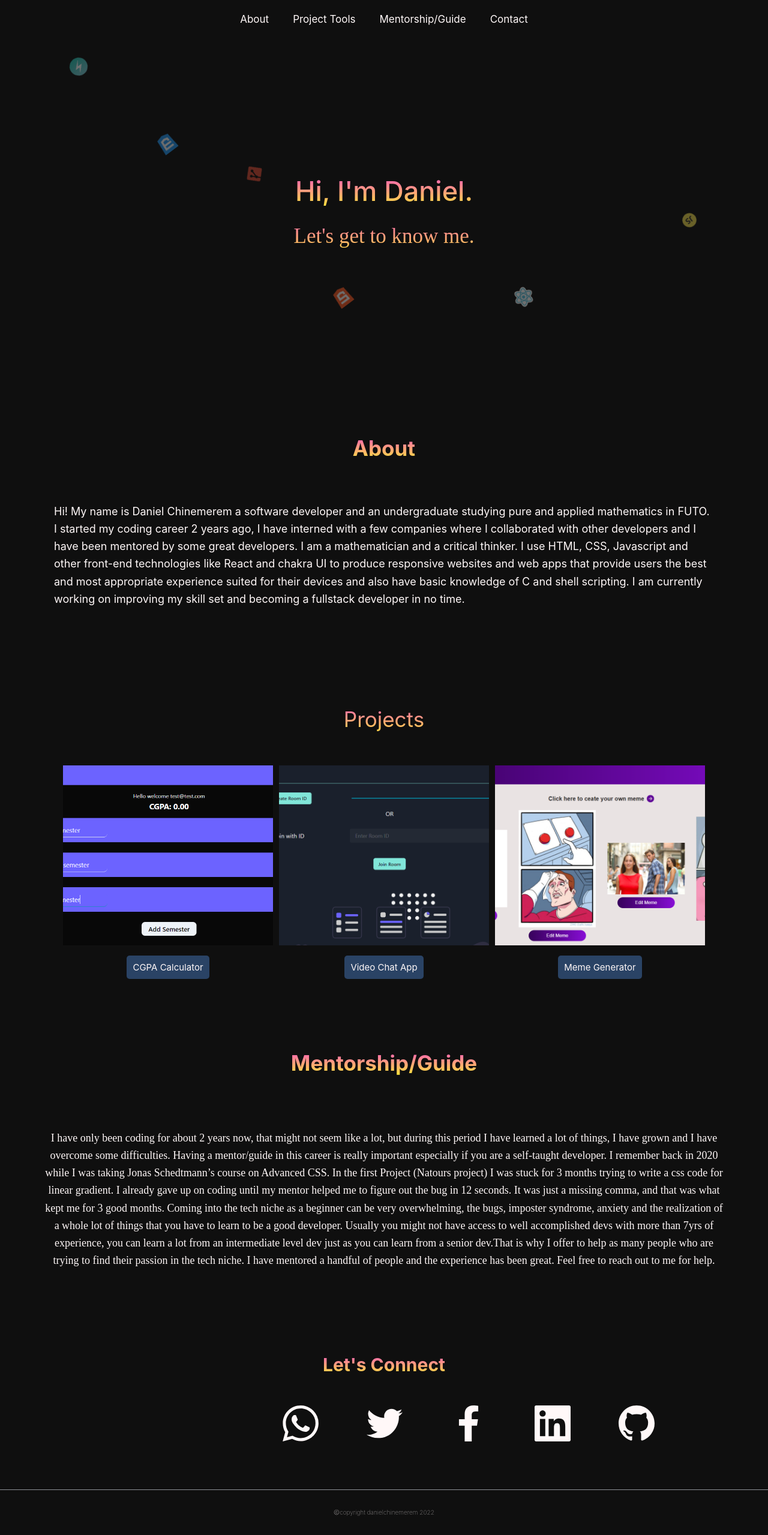
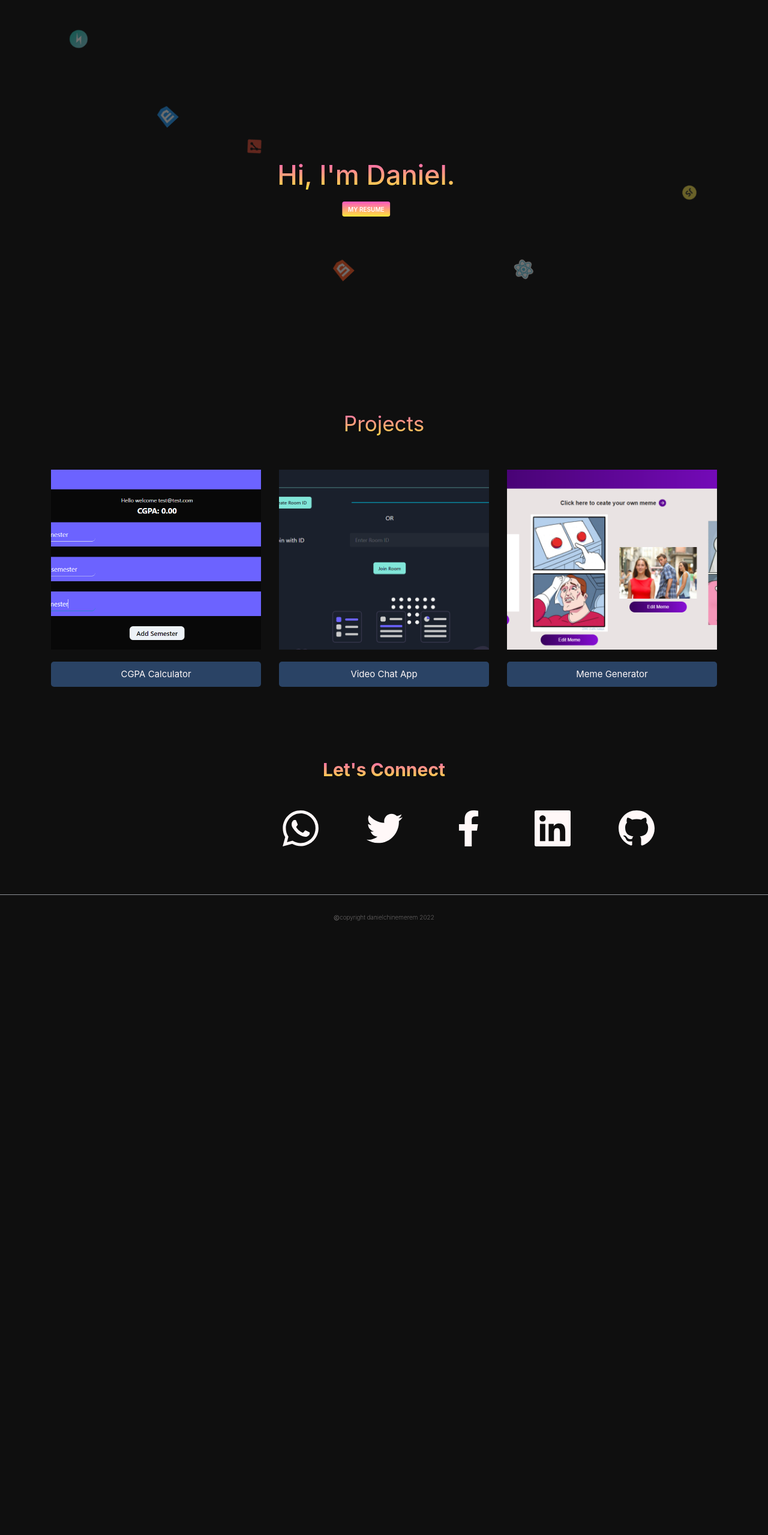
Before and after one commit to codacdanny/portfolio-site, a React (Create React App) app: page / in a window 1280 px wide. Shown: the whole page at 60% size. After the commit the page ends 1567 px from the top, so only its background shows below. Built offline with nearby package versions, Linux system fonts and the light colour scheme.

Commit message:
eliminated unnecessary details and optimizing portfolio

```diff
--- a/src/App.js
+++ b/src/App.js
@@ -2,17 +2,15 @@ import React from 'react';
 import { ChakraProvider, Box, VStack, Flex } from '@chakra-ui/react';
 
 import { Logo } from './Logo';
-import Nav from './components/header/Nav';
 import HeaderText from './components/header/HeaderText';
-import AboutText from './components/About/AboutText';
+
 import Projects from './components/About/Projects';
-import Mentor from './components/others/Mentor';
+
 import Contact from './components/others/Contact';
 import Copyright from './components/others/Copyright';
 import theme from './components/others/theme';
 
 function App() {
-  console.log(theme);
   return (
     <ChakraProvider theme={theme}>
       <VStack
@@ -21,7 +19,6 @@ function App() {
         alignContent="center"
         overflowX="hidden"
       >
-        <Nav />
         <Box textAlign="center">
           <Flex flexDir="row">
             <Logo h="3rem" pointerEvents="none" opacity="0.4" />
@@ -29,9 +26,8 @@ function App() {
           <HeaderText />
         </Box>
 
-        <AboutText />
         <Projects />
-        <Mentor />
+
         <Contact />
         <Copyright />
       </VStack>
--- a/src/components/About/AboutText.js
+++ /dev/null
@@ -1,63 +0,0 @@
-import { Box, Container, Heading, Text } from '@chakra-ui/react';
-import React from 'react';
-
-const AboutText = () => {
-  const date = new Date();
-  const curDate = date.getFullYear() - 2020;
-  return (
-    <Box mb="6rem" id="about">
-      <Container
-        my="0"
-        mx="auto"
-        padding={{
-          base: '0.5rem',
-          lg: '5rem',
-        }}
-        maxWidth="100%"
-      >
-        <Heading
-          as="h2"
-          fontSize={{
-            base: '2.5rem',
-            lg: '3.5rem',
-            xl: '4.5rem',
-          }}
-          textAlign="center"
-          mb="3rem"
-          bgGradient="linear(to-l, #FEECE9, #CCD1E4)"
-          bgClip="text"
-        >
-          About
-        </Heading>
-
-        <Box h="100%">
-          <Text
-            fontSize={{
-              base: '1.6rem',
-              lg: '1.8rem',
-            }}
-            p={{
-              base: '1rem',
-              lg: '4rem',
-            }}
-            lineHeight="tall"
-          >
-            Hi! My name is Daniel Chinemerem a software developer and an
-            undergraduate studying pure and applied mathematics in FUTO. I
-            started my coding career {curDate} years ago, I have interned with a
-            few companies where I collaborated with other developers and I have
-            been mentored by some great developers. I am a mathematician and a
-            critical thinker. I use HTML, CSS, Javascript and other front-end
-            technologies like React and chakra UI to produce responsive websites
-            and web apps that provide users the best and most appropriate
-            experience suited for their devices and also have basic knowledge of
-            C and shell scripting. I am currently working on improving my skill
-            set and becoming a fullstack developer in no time.
-          </Text>
-        </Box>
-      </Container>
-    </Box>
-  );
-};
-
-export default AboutText;
--- a/src/components/About/Projects.js
+++ b/src/components/About/Projects.js
@@ -29,14 +29,14 @@ const Projects = () => {
           Projects
         </Text>
         <Flex
-          gap="1rem"
+          gap="3rem"
           justifyContent="center"
           flexDir={{
             base: 'column',
             lg: 'row',
           }}
         >
-          <Box textAlign="center" fontSize="2rem">
+          <Flex textAlign="center" fontSize="2rem" flexDir="column">
             <Image
               src={theGrader}
               alt="CGPA calculator"
@@ -63,8 +63,8 @@ const Projects = () => {
             >
               CGPA Calculator
             </Link>
-          </Box>
-          <Box textAlign="center" fontSize="2rem">
+          </Flex>
+          <Flex textAlign="center" fontSize="2rem" flexDir="column">
             <Image
               src={budget}
               alt="budget app"
@@ -89,9 +89,9 @@ const Projects = () => {
             >
               Video Chat App
             </Link>
-          </Box>
+          </Flex>
 
-          <Box textAlign="center" fontSize="2rem">
+          <Flex textAlign="center" fontSize="2rem" flexDir="column">
             <Image
               src={meme}
               alt="meme"
@@ -116,7 +116,7 @@ const Projects = () => {
             >
               Meme Generator
             </Link>
-          </Box>
+          </Flex>
         </Flex>
       </Container>
     </Box>
--- a/src/components/header/HeaderText.js
+++ b/src/components/header/HeaderText.js
@@ -1,13 +1,13 @@
 import React from 'react';
-import { Box, Flex, Heading } from '@chakra-ui/react';
+import { Box, Flex, Heading, Button } from '@chakra-ui/react';
 
 const HeaderText = () => {
   return (
     <Box
       className="center"
       top={{
-        base: '3%',
-        lg: '14%',
+        base: '13%',
+        lg: '20%',
       }}
       left="50%"
       zIndex="banner"
@@ -18,8 +18,8 @@ const HeaderText = () => {
         alignItems="center"
         flexDir="column"
         h={{
-          base: '40vh',
-          lg: '75vh',
+          base: '70vh',
+          lg: '95vh',
         }}
         w="100%"
       >
@@ -36,21 +36,12 @@ const HeaderText = () => {
         >
           Hi, I'm Daniel.
         </Heading>
-
-        <Heading
-          as="h2"
-          className="zoomIn"
-          fontSize={{
-            base: '1.5rem',
-            lg: '3.5rem',
-            xl: '4.5rem',
-          }}
-          fontWeight="light"
-          fontFamily="cursive"
-          p="1rem"
+        <Button
+          bgGradient="linear-gradient(to top, #ffe838, #fd57bf)"
+          colorScheme="pink"
         >
-          Let's get to know me.
-        </Heading>
+          MY RESUME
+        </Button>
       </Flex>
     </Box>
   );
--- a/src/components/header/Nav.js
+++ /dev/null
@@ -1,79 +0,0 @@
-import React from 'react';
-
-import { Box, Flex, Link } from '@chakra-ui/react';
-
-const Nav = () => {
-  return (
-    <Flex
-      pos="relative"
-      top="2rem"
-      justifyContent="center"
-      alignItems="center"
-      maxWidth="100%"
-    >
-      <Flex>
-        <Box
-          visibility={{
-            base: 'hidden',
-            lg: 'visible',
-          }}
-          fontSize="1.7rem"
-        >
-          <Link
-            href="#about"
-            className="nav-link"
-            mr="3rem"
-            p="0.5rem"
-            _hover={{
-              bgGradient: 'linear(to-b, #ffe838, #fd57bf)',
-              bgClip: 'text',
-              transform: 'scale(1.2)',
-            }}
-          >
-            About
-          </Link>
-          <Link
-            href="#projects"
-            mr="3rem"
-            className="nav-link"
-            p="0.5rem"
-            _hover={{
-              bgGradient: 'linear(to-b, #ffe838, #fd57bf)',
-              bgClip: 'text',
-              transform: 'scale(1.2)',
-            }}
-          >
-            Project Tools
-          </Link>
-          <Link
-            href="#mentor"
-            mr="3rem"
-            className="nav-link"
-            p="0.5rem"
-            _hover={{
-              bgGradient: 'linear(to-b, #ffe838, #fd57bf)',
-              bgClip: 'text',
-              transform: 'scale(1.2)',
-            }}
-          >
-            Mentorship/Guide
-          </Link>
-          <Link
-            href="#contact"
-            className="nav-link"
-            p="0.5rem"
-            _hover={{
-              bgGradient: 'linear(to-b, #ffe838, #fd57bf)',
-              bgClip: 'text',
-              transform: 'scale(1.2)',
-            }}
-          >
-            Contact
-          </Link>
-        </Box>
-      </Flex>
-    </Flex>
-  );
-};
-
-export default Nav;
--- a/src/components/others/Mentor.js
+++ /dev/null
@@ -1,69 +0,0 @@
-import { Container, Box, Text, Heading } from '@chakra-ui/react';
-import React from 'react';
-
-const Mentor = () => {
-  const date = new Date();
-  const curDate = date.getFullYear() - 2020;
-  return (
-    <Box align="center" id="mentor" p="0">
-      <Heading
-        as="h2"
-        textAlign="center"
-        fontSize={{
-          base: '2.5rem',
-          lg: '3.5rem',
-          xl: '4.5rem',
-        }}
-        mb="2rem"
-        bgGradient="linear(to-l, #FEECE9, #CCD1E4)"
-        bgClip="text"
-        mt="5.5rem"
-      >
-        Mentorship/Guide
-      </Heading>
-      <Container
-        padding={{
-          base: '0.5rem',
-          lg: '5rem',
-        }}
-        maxWidth="100%"
-        fontSize={{
-          base: '1.6rem',
-          lg: '1.8rem',
-        }}
-        fontFamily="Poppins"
-        h="100%"
-      >
-        <Text
-          p={{
-            base: '1rem',
-            lg: '2rem',
-          }}
-          lineHeight="tall"
-        >
-          I have only been coding for about {curDate} years now, that might not
-          seem like a lot, but during this period I have learned a lot of
-          things, I have grown and I have overcome some difficulties. Having a
-          mentor/guide in this career is really important especially if you are
-          a self-taught developer. I remember back in 2020 while I was taking
-          Jonas Schedtmann’s course on Advanced CSS. In the first Project
-          (Natours project) I was stuck for 3 months trying to write a css code
-          for linear gradient. I already gave up on coding until my mentor
-          helped me to figure out the bug in 12 seconds. It was just a missing
-          comma, and that was what kept me for 3 good months. Coming into the
-          tech niche as a beginner can be very overwhelming, the bugs, imposter
-          syndrome, anxiety and the realization of a whole lot of things that
-          you have to learn to be a good developer. Usually you might not have
-          access to well accomplished devs with more than 7yrs of experience,
-          you can learn a lot from an intermediate level dev just as you can
-          learn from a senior dev.That is why I offer to help as many people who
-          are trying to find their passion in the tech niche. I have mentored a
-          handful of people and the experience has been great. Feel free to
-          reach out to me for help.
-        </Text>
-      </Container>
-    </Box>
-  );
-};
-
-export default Mentor;
--- a/src/index.css
+++ b/src/index.css
@@ -93,9 +93,8 @@ h2 {
 
 .center {
   position: absolute;
-  top: 14%;
-  left: 50%;
-  transform: translate(-50%, -50%);
+
+  transform: translate(-60%, -50%);
   z-index: 1;
   margin: 0 auto;
 }
```
